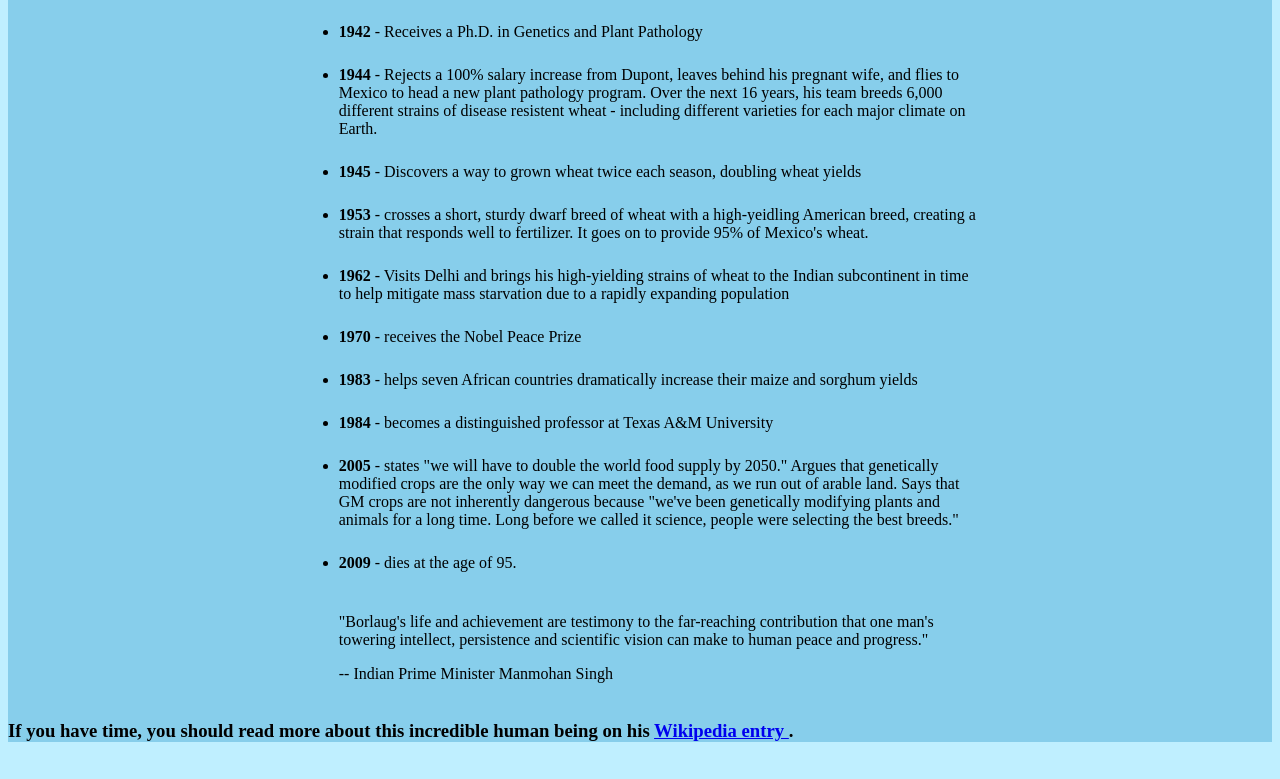
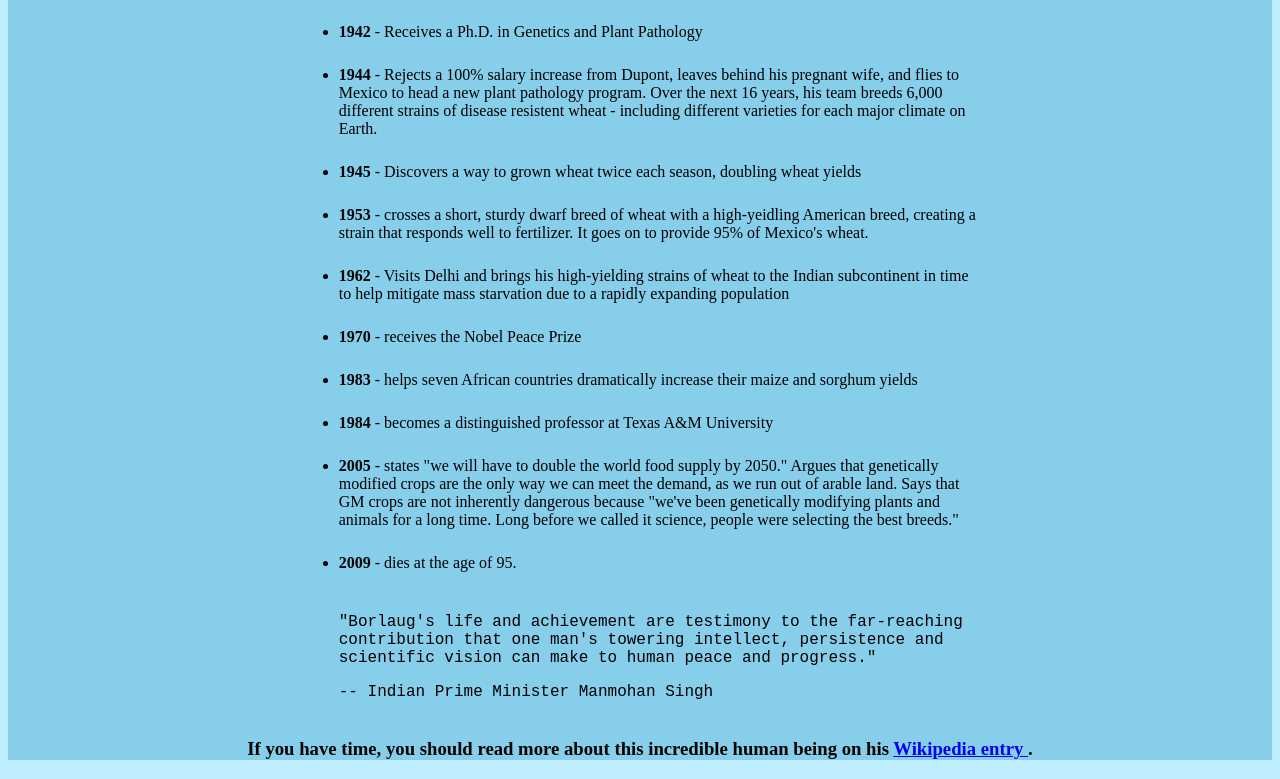
Before and after one commit to Zira-el/A-tribute-page, a plain HTML site: page index.html in a window 1280 px wide. Shown: the part 1005-1784 px from the top of the page. Drawn offline with Linux system fonts and the light colour scheme.

Commit message:
Style: finalização do stilo.

```diff
--- a/style.css
+++ b/style.css
@@ -42,10 +42,14 @@ body {
     margin: 3% 23% 3% 23%;
   }
 
-  #tribute-link {
+  .center-link {
     text-align: center;
   }
 
   .padding-txt {
     padding-bottom: 25px;
   }
+
+  .courier {
+    font-family: 'Courier New', Courier, monospace;
+  }
```
